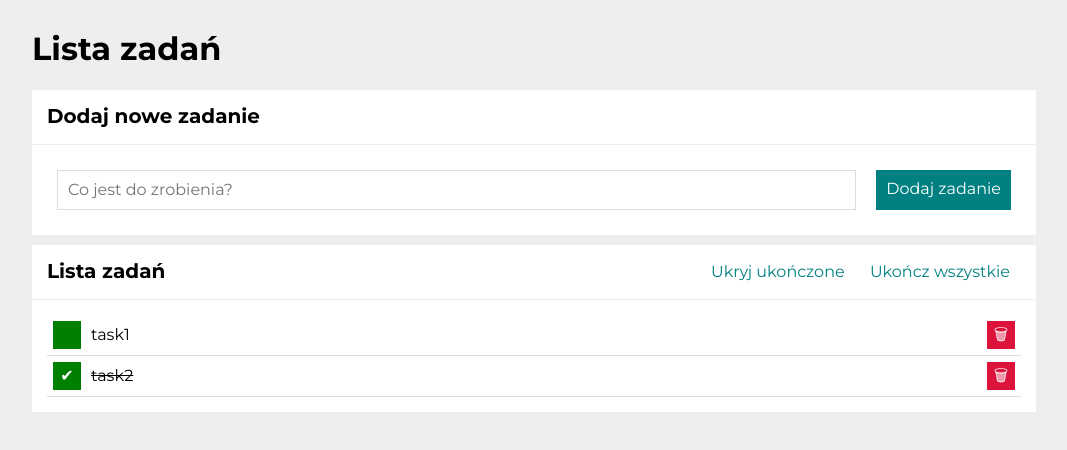
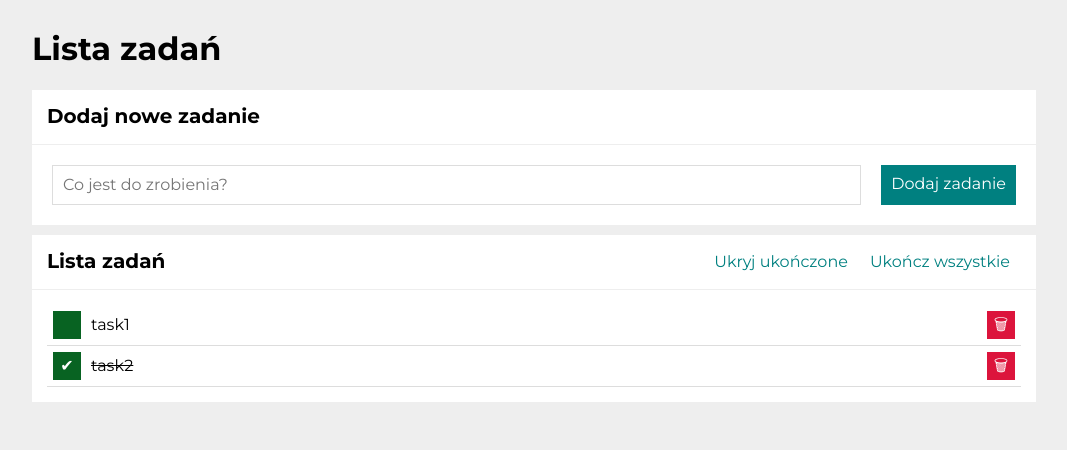
Before and after one commit to MCesarczyk/todo-list-react, a React (Create React App) app: page / in a window 1280 px wide. Shown: the top 450 px of the page, without its empty margins (106-1173 px from the left). Built offline with nearby package versions, Linux system fonts and the light colour scheme.

Commit message:
some corrections and adjustments

```diff
--- a/src/Buttons/style.css
+++ b/src/Buttons/style.css
@@ -1,7 +1,7 @@
 .buttons__element {
     display: grid;
     gap: 10px;
-    grid-template-columns: 1fr 1fr;
+    grid-template-columns: auto auto;
 }
 
 @media (max-width:620px) {
--- a/src/Container/style.css
+++ b/src/Container/style.css
@@ -1,5 +1,3 @@
-/* ~~ container.css ~~ */
-
 .container {
-    padding: 10px;
-  }
+  padding: 10px;
+}
--- a/src/Form/style.css
+++ b/src/Form/style.css
@@ -1,8 +1,6 @@
-/* ~~ form.css ~~ */
-
 .form {
     background-color: #fff;
-    padding: 15px;
+    padding: 10px;
     display: flex;
 }
 
--- a/src/Header/index.js
+++ b/src/Header/index.js
@@ -1,9 +1,9 @@
 import React from "react";
 
 const Header = ({ title }) => (
-    <header>
-        <h1>{title}</h1>
-      </header>
+  <header>
+    <h1>{title}</h1>
+  </header>
 );
 
 export default Header;
--- a/src/Section/index.js
+++ b/src/Section/index.js
@@ -4,7 +4,9 @@ import "./style.css";
 const Section = ({ title, body, extraHeaderContent }) => (
     <section className="section">
         <div className="section__headerContainer">
-            <h2 className="section__header">{title} </h2>
+            <h2 className="section__header">
+                {title}
+            </h2>
             {extraHeaderContent}
         </div>
         {body}
--- a/src/Section/style.css
+++ b/src/Section/style.css
@@ -3,7 +3,7 @@
 }
 
 .section__headerContainer {
-    display:grid;
+    display: grid;
     grid-template-columns: 1fr auto auto;
     gap: 10px;
     align-items: center;
@@ -19,8 +19,6 @@
     }
 }
 
-
-
 .section__header {
     background-color: #fff;
     padding: 15px;
--- a/src/Tasks/index.js
+++ b/src/Tasks/index.js
@@ -1,12 +1,12 @@
 import React from "react";
 import "./style.css";
 
-const Tasks = ({tasks, hideDoneTasks}) => (
+const Tasks = ({ tasks, hideDoneTasks }) => (
   <ul className="tasks">
     {tasks.map(task => (
       <li
         className={`tasks__item${task.done && hideDoneTasks ? " tasks__item--hidden" : ""}`}
-            >
+        key={task.id}>
         <button className="tasks__button tasks__button--done">
           {task.done ? "✔" : " "}
         </button>
--- a/src/Tasks/style.css
+++ b/src/Tasks/style.css
@@ -43,15 +43,15 @@
 }
 
 .tasks__button--done {
-    background-color: green;
-    }
+    background-color: hsl(137, 85%, 21%);
+}
 
 .tasks__button--done:hover {
-    background-color: hsl(120, 100%, 35%);
+    background-color: hsl(135, 85%, 31%);
 }
 
 .tasks__button--done:active {
-    background-color: hsl(120, 100%, 45%);
+    background-color: hsl(135, 85%, 41%);
     box-shadow: inset 1px 1px 3px darkgrey;
 }
 
--- a/src/index.css
+++ b/src/index.css
@@ -1,12 +1,8 @@
-/* ~~ global.css ~~ */
-
 html {
   box-sizing: border-box;
 }
 
-  *,
-  ::after,
-  ::before {
+*, ::after, ::before {
   box-sizing: inherit;
 }
 
```
Also changed, not shown: package.json (line endings or trailing spaces), 1 other file (tests, documents, lock files or other folders). Lines whose indentation alone changed are shown as unchanged.
